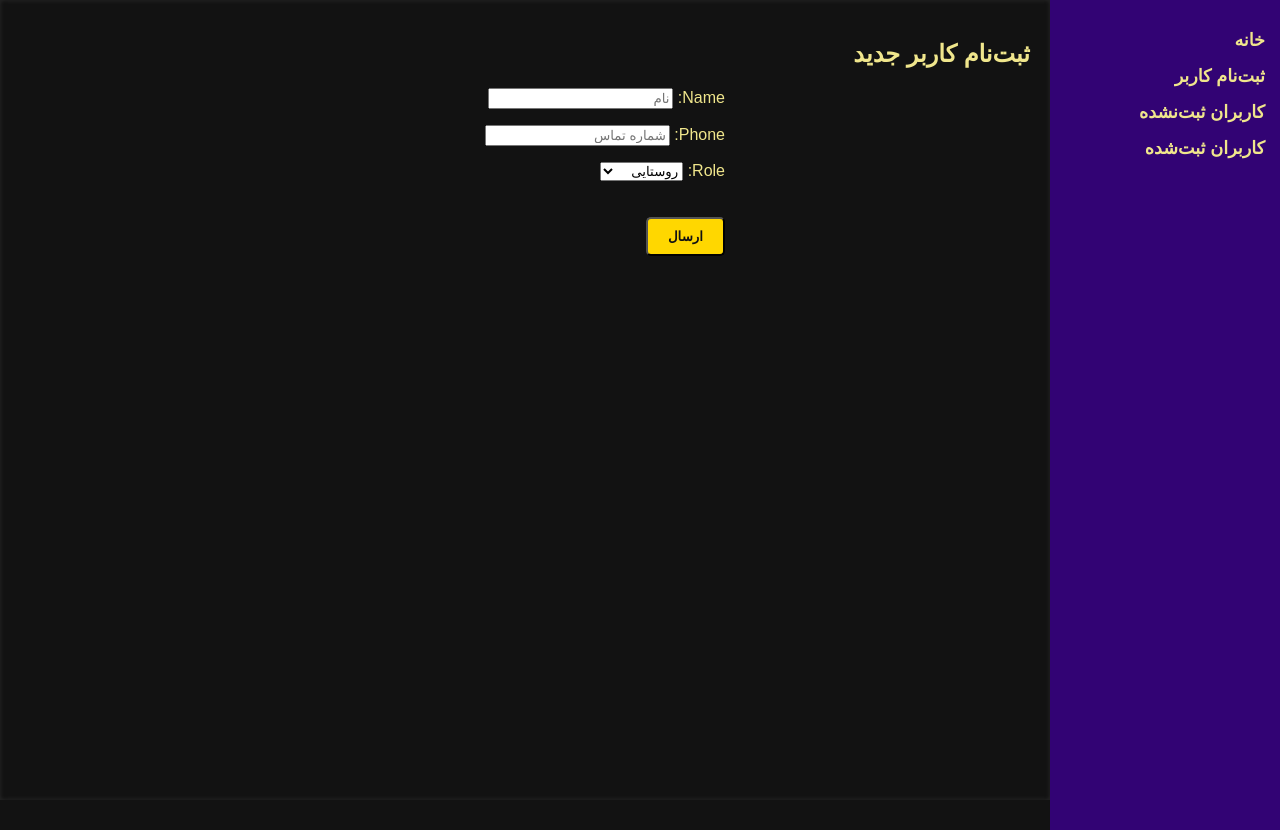
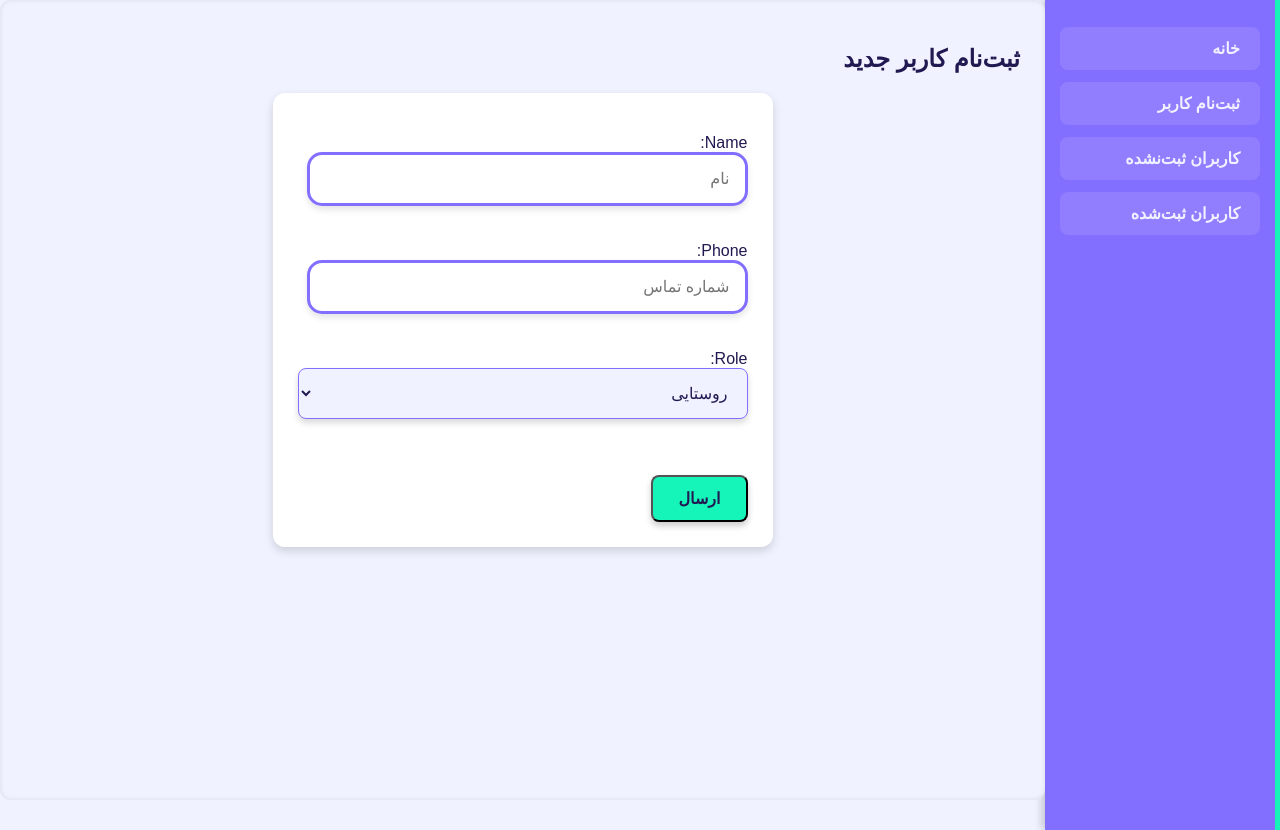
Before and after one commit to mohamad-javad-jokar-sarhangi/7-Farvardin-BackEnd, a Django app: page /users/signup/ in a window 1280 px wide. Run offline with Django 5.2, Linux system fonts and the light colour scheme.

Commit message:
last change css

```diff
--- a/static/style.css
+++ b/static/style.css
@@ -1,26 +1,47 @@
 /* -- تنظیمات کلی -- */
 body {
+    font-family: Arial, sans-serif;
+    background-color: rgb(240, 243, 255); /* رنگ پس‌زمینه اصلی */
+    color: rgb(33, 25, 81); /* رنگ متن اصلی */
     margin: 0;
     padding: 0;
-    font-family: Arial, sans-serif;
-    background-color: #121212; /* پس‌زمینه اصلی تیره */
-    color: #F0E68C; /* متن طلایی */
 }
 
 /* -- کانتینر اصلی -- */
 .container {
     display: flex;
-    flex-direction: row; /* تغییر از column به row */
+    flex-direction: row;
     height: 100vh;
 }
 
-
+/* -- سایدبار -- */
 .sidebar {
-    background-color: #191970; /* آبی تیره */
+    background-color: rgb(131, 111, 255); /* بنفش ملایم برای سایدبار */
+    color: rgb(240, 243, 255);
+    box-shadow: -3px 0 8px rgba(0, 0, 0, 0.2);
     width: 200px;
     padding: 15px;
     flex-shrink: 0;
     height: 100%;
+    border-right: 5px solid rgb(21, 245, 186); /* خط جداکننده */
+}
+
+.sidebar a {
+    display: block;
+    padding: 12px 20px; /* حاشیه مشخص‌تر */
+    color: rgb(21, 245, 186);
+    text-decoration: none;
+    margin-bottom: 8px;
+    border-radius: 8px;
+    font-weight: bold;
+    background-color: rgba(255, 255, 255, 0.1);
+    transition: background-color 0.3s ease, color 0.3s ease;
+}
+
+.sidebar a:hover {
+    background-color: rgb(240, 243, 255);
+    color: rgb(33, 25, 81);
+    border-left: 3px solid rgb(131, 111, 255);
 }
 
 .sidebar ul {
@@ -30,129 +51,155 @@ body {
 }
 
 .sidebar ul li {
-    margin: 10px 0;
+    margin: 12px 0;
 }
 
 .sidebar ul li a {
     text-decoration: none;
-    color: #F0E68C; /* متن طلایی */
+    color: rgb(240, 243, 255);
+    font-weight: bold;
+    display: block;
+}
+
+.sidebar ul li a:hover {
+    color: rgb(21, 245, 186);
+}
+
+/* -- محتوای اصلی -- */
+.content {
+    flex-grow: 1;
+    padding: 25px;
+    background-color: rgb(240, 243, 255);
+    color: rgb(33, 25, 81);
+    box-shadow: inset 0px 0px 5px rgba(0, 0, 0, 0.1);
+    border-radius: 10px;
+    overflow-y: auto;
+}
+
+/* استایل دکمه‌ها */
+.button {
+    display: inline-block;
+    padding: 12px 25px;
+    background-color: rgb(21, 245, 186);
+    color: rgb(33, 25, 81);
+    text-decoration: none;
+    font-weight: bold;
+    font-size: 16px;
+    border-radius: 8px;
+    transition: background-color 0.3s ease;
+    box-shadow: 0px 4px 6px rgba(0, 0, 0, 0.2);
+}
+
+.button:hover {
+    background-color: rgb(131, 111, 255);
+    color: rgb(240, 243, 255);
+}
+
+/* استایل فرم‌ها */
+form {
+    max-width: 450px; /* متناسب با اندازه جدید تکس‌باکس‌ها */
+    margin: 0 auto; /* مرکز کردن فرم */
+    background-color: rgb(255, 255, 255); /* پس‌زمینه سفید فرم */
+    padding: 25px; /* حاشیه بیشتر برای فرم */
+    border-radius: 12px; /* گرد کردن گوشه‌ها برای فرم */
+    box-shadow: 0px 4px 10px rgba(0, 0, 0, 0.15); /* سایه فرم */
+}
+
+/* تنظیمات تکس‌باکس‌ها */
+form input[type="text"],
+form input[type="email"],
+form input[type="password"] {
+    width: 90%; /* عرض کامل */
+    padding: 15px; /* افزایش اندازه متن داخل تکس‌باکس */
+    margin-bottom: 20px; /* فاصله بین تکس‌باکس‌ها */
+    border: 3px solid rgb(131, 111, 255); /* خط دور تکس‌باکس */
+    border-radius: 15px; /* گرد کردن لبه‌ها */
+    font-size: 16px; /* افزایش سایز فونت */
+    box-shadow: 0px 4px 6px rgba(0, 0, 0, 0.1); /* سایه برای زیبایی بیشتر */
+    transition: border-color 0.3s ease;
+}
+
+/* هنگام فوکوس روی تکس‌باکس */
+form input[type="text"]:focus,
+form input[type="email"]:focus,
+form input[type="password"]:focus {
+    border-color: rgb(21, 245, 186); /* تغییر رنگ خط هنگام فوکوس */
+    outline: none;
+    box-shadow: 0px 4px 8px rgba(21, 245, 186, 0.5); /* سایه سبز هنگام فوکوس */
+}
+
+/* تنظیم سایز دکمه‌های فرم */
+form .button {
+    margin-top: 20px;
+}
+
+/* استایل بخش انتخاب نقش */
+form select {
+    width: 100%; /* عرض کامل برای هماهنگی با تکس‌باکس‌ها */
+    padding: 15px; /* افزایش اندازه متن داخل سلکت */
+    margin-bottom: 20px; /* فاصله مناسب با سایر فیلدها */
+    border: 1px solid rgb(131, 111, 255); /* خط دور بخش انتخاب نقش */
+    border-radius: 8px; /* گرد کردن لبه‌ها */
+    font-size: 16px; /* افزایش سایز متن */
+    background-color: rgb(240, 243, 255); /* پس‌زمینه روشن */
+    color: rgb(33, 25, 81); /* متن تیره */
+    box-shadow: 0px 4px 6px rgba(0, 0, 0, 0.15); /* سایه برای زیبایی بیشتر */
+    transition: border-color 0.3s ease;
+}
+
+/* هنگام فوکوس روی بخش انتخاب نقش */
+form select:focus {
+    border-color: rgb(21, 245, 186); /* تغییر رنگ خط هنگام فوکوس */
+    outline: none;
+    box-shadow: 0px 4px 8px rgba(21, 245, 186, 0.5); /* سایه سبز هنگام فوکوس */
+}
+
+/* جدول‌ها */
+table {
+    width: 100%;
+    border-collapse: collapse;
+    margin-top: 20px;
+    background-color: rgb(240, 243, 255);
+    color: rgb(33, 25, 81);
+    border-radius: 8px;
+    overflow: hidden;
+    box-shadow: 0px 4px 10px rgba(0, 0, 0, 0.1);
+}
+
+table th, table td {
+    border: 1px solid rgb(131, 111, 255);
+    padding: 12px 15px;
+    text-align: center;
+}
+
+table th {
+    background-color: rgb(21, 245, 186);
+    color: rgb(33, 25, 81);
     font-weight: bold;
 }
 
-.sidebar ul li a:hover {
-    color: #FFD700; /* طلایی روشن هنگام هاور */
-    text-decoration: underline;
+table tr:nth-child(even) {
+    background-color: rgba(131, 111, 255, 0.2);
 }
 
-/* -- بخش محتوا -- */
-.content {
-    flex-grow: 1;
-    padding: 20px;
-    background-color: #121212;
-    box-shadow: inset 0px 0px 5px rgba(255, 255, 255, 0.1);
-    overflow-y: auto;
+table tr:hover {
+    background-color: rgba(131, 111, 255, 0.4);
 }
 
-
-
-/* دکمه‌های اصلی */
-.button {
-    display: inline-block;
-    padding: 10px 20px;
-    background-color: #FFD700; /* طلایی روشن */
-    color: #121212; /* متن تیره */
-    text-decoration: none;
-    font-weight: bold;
-    border-radius: 5px;
-    transition: background-color 0.3s;
-}
-
-.button:hover {
-    background-color: #F0E68C; /* طلایی ملایم‌تر */
-    color: #000000; /* متن مشکی */
-}
-
+/* بخش صفحه خانه */
 .home-container {
     text-align: center;
     padding: 200px;
-    size: 100px;
 }
 
 .home-container h2 {
     font-size: 2rem;
     margin-bottom: 20px;
+    color: rgb(33, 25, 81);
 }
 
 .home-container p {
     font-size: 1.2rem;
     margin-bottom: 30px;
+    color: rgb(131, 111, 255);
 }
-
-.actions {
-    margin-top: 20px;
-}
-/* -- استایل‌های سایدبار -- */
-.sidebar {
-    background-color: #320374;
-    width: 200px;
-    padding: 15px;
-    flex-shrink: 0;
-    height: 100%;
-}
-
-.sidebar ul {
-    list-style-type: none;
-    padding: 0;
-    margin: 0;
-}
-
-.sidebar ul li {
-    margin: 15px 0;
-}
-
-.sidebar ul li a {
-    text-decoration: none;
-    color: #F0E68C; /* متن طلایی */
-    font-size: 1.1rem;
-    font-weight: bold;
-    display: inline-block;
-    transition: color 0.3s;
-}
-
-.sidebar ul li a:hover {
-    color: #FFD700; /* طلایی روشن هنگام هاور */
-    text-decoration: underline;
-}
-
-
-/* -- فرم‌ها و جدول‌ها -- */
-form {
-    max-width: 400px;
-    margin: 0 auto; /* مرکز کردن فرم در افقی */
-}
-
-form .button {
-    margin-top: 20px;
-}
-
-table {
-    width: 100%;
-    border-collapse: collapse;
-    margin-top: 20px;
-    background-color: #121212; /* پس‌زمینه تیره */
-    color: #F0E68C; /* متن طلایی */
-}
-
-table th, table td {
-    border: 1px solid #FFD700; /* خط طلایی */
-    padding: 10px;
-    text-align: left;
-}
-
-table th {
-    background-color: #483D8B; /* بنفش تیره */
-}
-
-table tr:nth-child(even) {
-    background-color: #191970; /* آبی تیره برای ردیف‌های زوج */
-}
```
